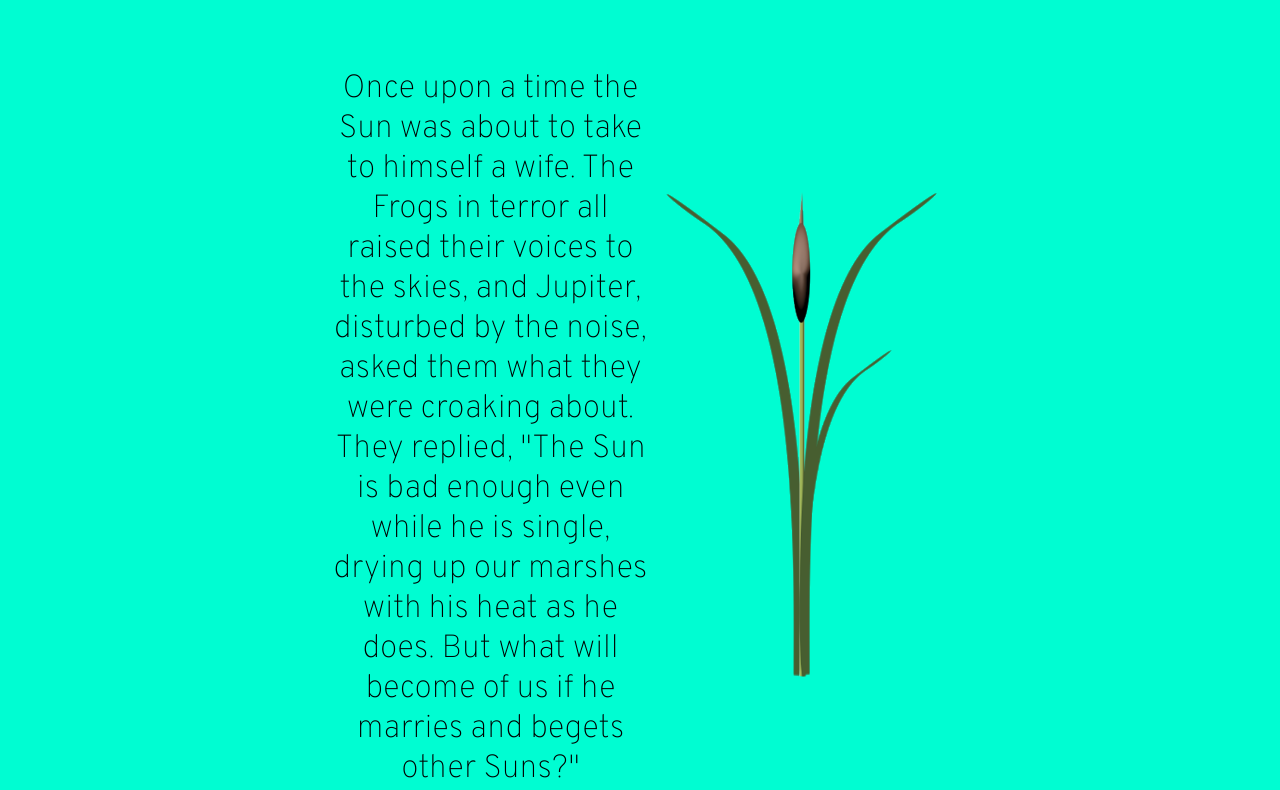
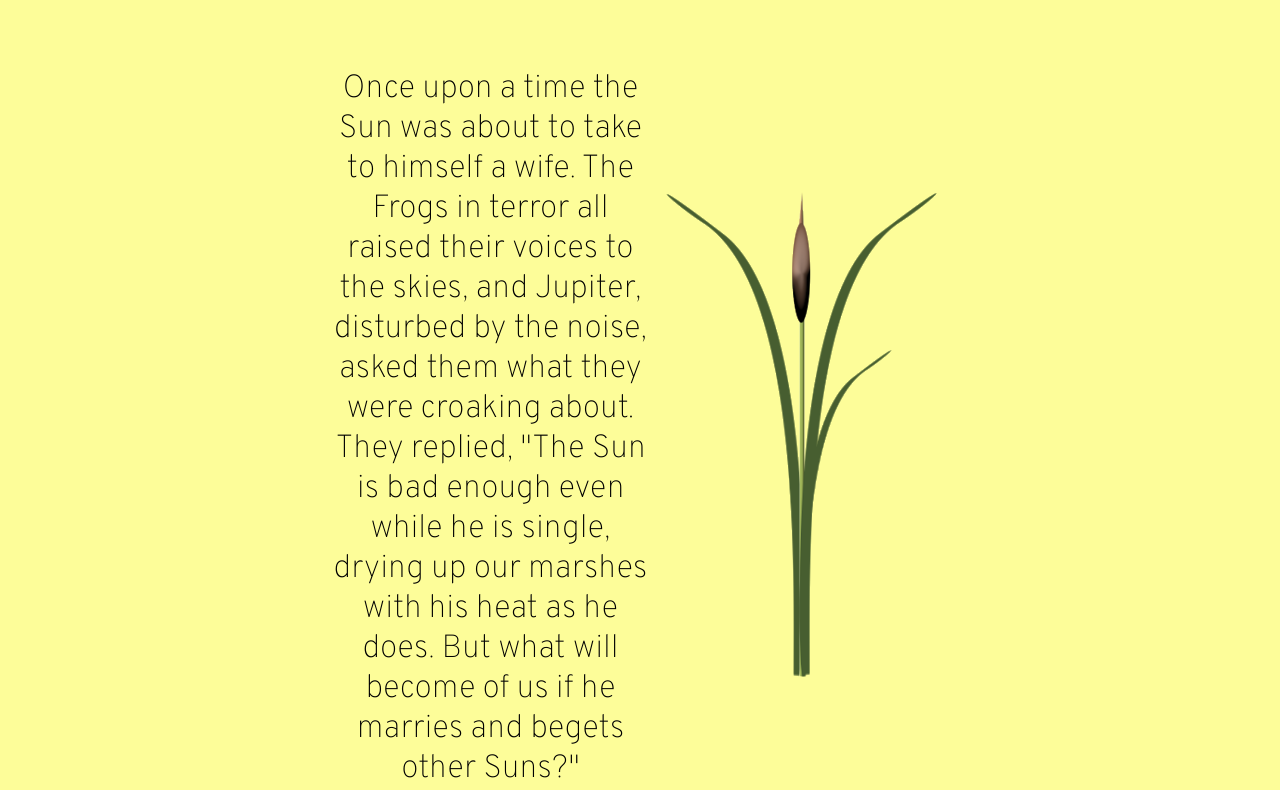
Before and after one commit to Annaiklp/D3_INTRODUCTION_GITHUB, a plain HTML site: page index.html in a window 1280 px wide. Shown: the part 732-1522 px from the top of the page. Drawn offline with Linux system fonts and the light colour scheme.

Commit message:
background

```diff
--- a/css/master.css
+++ b/css/master.css
@@ -10,7 +10,7 @@ align-items: center;
 }
 
 body{
-  background-color: rgb(0, 253, 210);
+  background-color: rgb(253, 253, 153);
 
 }
 
```
